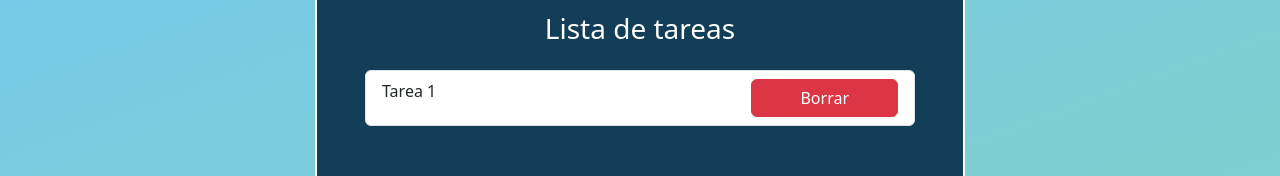
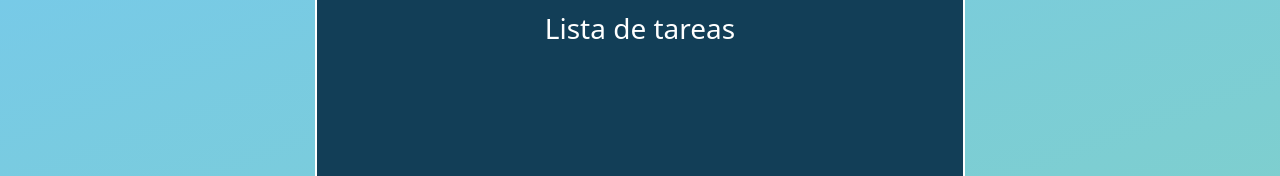
Before and after one commit to brunomry/frontendListaTareas, a React app: page / in a window 1280 px wide. Shown: the part 420-596 px from the top of the page. Built offline with nearby package versions, Linux system fonts and the light colour scheme; the HTML template or start-up script is replaced by a standard one.

Commit message:
Agregue estado tarea y estado tareas para poder agregar tareas a la lista y tambien agregue un prop para que se muestre el nombre de cada tarea en la lista.

```diff
--- a/src/components/FormularioTarea.jsx
+++ b/src/components/FormularioTarea.jsx
@@ -4,12 +4,19 @@ import { Button, Form} from 'react-bootstrap';
 
 const FormularioTarea = () => {
   const [tarea, setTarea] = useState('');
+  const [tareas, setTareas] = useState([]);
+
+  const handleSubmit = e =>{
+    e.preventDefault();
+    setTareas([...tareas, tarea]);
+    setTarea('')
+  }
 
   return (
     <section className="sectionForm mx-auto pt-5 border border-2 border-white px-5 rounded-3">
       <h2 className="text-center mb-4 text-white">Bienvenido</h2>
       <p className="text-center mb-4 text-white">Ingresa tus tareas</p>
-      <Form className="mb-5">
+      <Form className="mb-5" onSubmit={handleSubmit}>
         <Form.Group
           className="mb-3 d-flex flex-column gap-3 flex-md-row"
           controlId="exampleForm.ControlInput1"
@@ -22,12 +29,12 @@ const FormularioTarea = () => {
             onChange={(e)=> setTarea(e.target.value)}
             value={tarea}
           />
-          <Button variant="success" className="px-5" type="submit">
+          <Button variant="success" className="px-5" type="submit" >
             Agregar
           </Button>
         </Form.Group>
       </Form>
-      <ListaTareas></ListaTareas>
+      <ListaTareas tareas={tareas}></ListaTareas>
     </section>
   );
 };
--- a/src/components/ItemTarea.jsx
+++ b/src/components/ItemTarea.jsx
@@ -1,9 +1,9 @@
 import { Button, ListGroup } from "react-bootstrap";
 
-const ItemTarea = () => {
+const ItemTarea = ({nombreTarea}) => {
   return (
     <ListGroup.Item className="d-flex flex-column gap-3 flex-sm-row justify-content-between mb-3 rounded-2">
-      Tarea 1 <Button variant="danger px-5">Borrar</Button>{" "}
+      {nombreTarea} <Button variant="danger px-5">Borrar</Button>{" "}
     </ListGroup.Item>
   );
 };
--- a/src/components/ListaTareas.jsx
+++ b/src/components/ListaTareas.jsx
@@ -1,12 +1,14 @@
 import { ListGroup } from "react-bootstrap";
 import ItemTarea from "./ItemTarea";
 
-const ListaTareas = () => {
+const ListaTareas = ({tareas}) => {
   return (
     <>
       <h3 className="text-center mb-4 text-white">Lista de tareas</h3>
       <ListGroup>
-        <ItemTarea></ItemTarea>
+        {
+          tareas.map((elementoTarea, posicion) => <ItemTarea key={posicion} nombreTarea={elementoTarea}/>)
+        }
       </ListGroup>
     </>
   );
```
